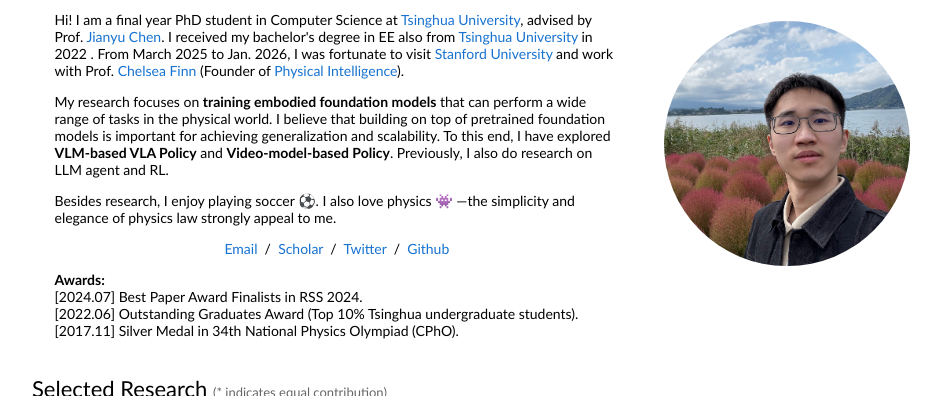
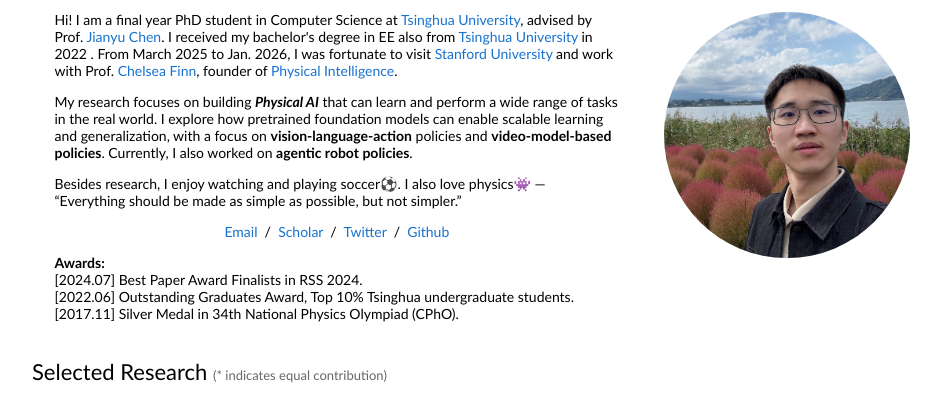
Before and after one commit to Robert-gyj/Robert-gyj.github.io, a plain HTML site: page index.html in a window 1280 px wide. Shown: the part 93-489 px from the top of the page, without its empty margins (158-1105 px from the left). Drawn offline with Linux system fonts and the light colour scheme.

Commit message:
Update research interests and personal biography

```diff
--- a/index.html
+++ b/index.html
@@ -24,14 +24,14 @@
                 </p>
                 <p> Hi! I am a final year PhD student in Computer Science at <a href="https://iiis.tsinghua.edu.cn/"> Tsinghua University</a>, advised by Prof. <a href="https://cjy1992.github.io/">Jianyu Chen</a>.
                 I received my bachelor's degree in EE also from<a href="https://www.ee.tsinghua.edu.cn/"> Tsinghua University</a> in 2022 .
-                From March 2025 to Jan. 2026, I was fortunate to visit <a href="https://irislab.stanford.edu/">Stanford University</a> and work with Prof. <a href="https://ai.stanford.edu/~cbfinn/">Chelsea Finn</a> (Founder of <a href="https://www.physicalintelligence.company/">Physical Intelligence</a>).
+                From March 2025 to Jan. 2026, I was fortunate to visit <a href="https://irislab.stanford.edu/">Stanford University</a> and work with Prof. <a href="https://ai.stanford.edu/~cbfinn/">Chelsea Finn</a>, founder of <a href="https://www.physicalintelligence.company/">Physical Intelligence</a>.
                 <p>
-                My research focuses on <strong>training embodied foundation models</strong> that can perform a wide range of tasks in the physical world. I believe that building on top of pretrained foundation models is important for achieving generalization and scalability.
+                My research focuses on building <em><strong>Physical AI</strong></em> that can learn and perform a wide range of tasks in the real world. I explore how pretrained foundation models can enable scalable learning and generalization, with a focus on <strong>vision-language-action</strong> policies and <strong>video-model-based policies</strong>. Currently, I also worked on <strong>agentic robot policies</strong>.
 
 
-                To this end, I have explored <strong>VLM-based VLA Policy</strong> and <strong>Video-model-based Policy</strong>. Previously, I also do research on LLM agent and RL.
+                <!-- To this end, I have explored <strong>VLM-based VLA Policy</strong> and <strong>Video-model-based Policy</strong>. Previously, I also do research on LLM agent and RL. -->
 
-                <p>Besides research, I enjoy playing soccer ⚽. I also love physics 👾 —the simplicity and elegance of physics law strongly appeal to me. </p>
+                <p>Besides research, I enjoy watching and playing soccer⚽. I also love physics👾  — “Everything should be made as simple as possible, but not simpler.” </p>
 
 
 
@@ -53,7 +53,7 @@
                   <strong>Awards:</strong>
                   <!-- <br> Invited talks/visits at <a href="https://r-pad.github.io/">R-PAD Lab@CMU</a>, <a href="https://nicsefc.ee.tsinghua.edu.cn/">NICS-EFC Lab@Tsinghua</a>, <a href="https://www.dyna.co/">Dyna Robotics</a>... -->
                   <br>[2024.07] Best Paper Award Finalists in RSS 2024.
-                  <br>[2022.06] Outstanding Graduates Award (Top 10% Tsinghua undergraduate students).
+                  <br>[2022.06] Outstanding Graduates Award, Top 10% Tsinghua undergraduate students.
                   <br>[2017.11] Silver Medal in 34th National Physics Olympiad (CPhO).
 
                 </p>
```
